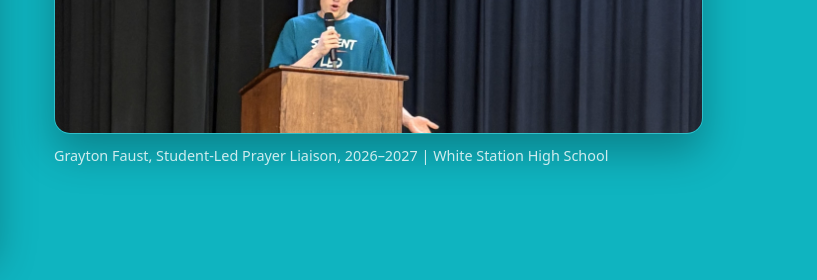
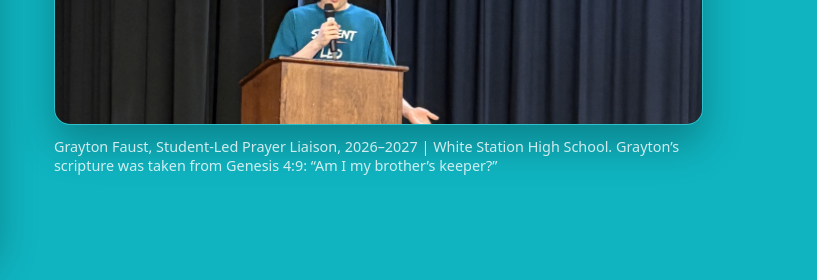
Before and after one commit to DWSiteHelp/student-led-prayer, a plain HTML site: page community-revival.html in a window 1280 px wide. Shown: the part 2180-2460 px from the top of the page, 463-1280 px from the left. Drawn offline with Linux system fonts and the light colour scheme.

Commit message:
Add Grayton's scripture reference (Genesis 4:9) to his picture caption on homepage and spotlight page

```diff
--- a/community-revival.html
+++ b/community-revival.html
@@ -799,7 +799,7 @@
           </div>
           <figure>
             <img src="grayton-faust-spotlight.jpeg" alt="Grayton Faust speaking at the podium during the Student-Led Prayer Community Revival">
-            <figcaption>Grayton Faust, Student-Led Prayer Liaison, 2026–2027 | White Station High School</figcaption>
+            <figcaption>Grayton Faust, Student-Led Prayer Liaison, 2026–2027 | White Station High School. Grayton’s scripture was taken from Genesis 4:9: “Am I my brother’s keeper?”</figcaption>
           </figure>
         </div>
       </div>
```
Also changed, not shown: index.html (+1 -1 lines).
